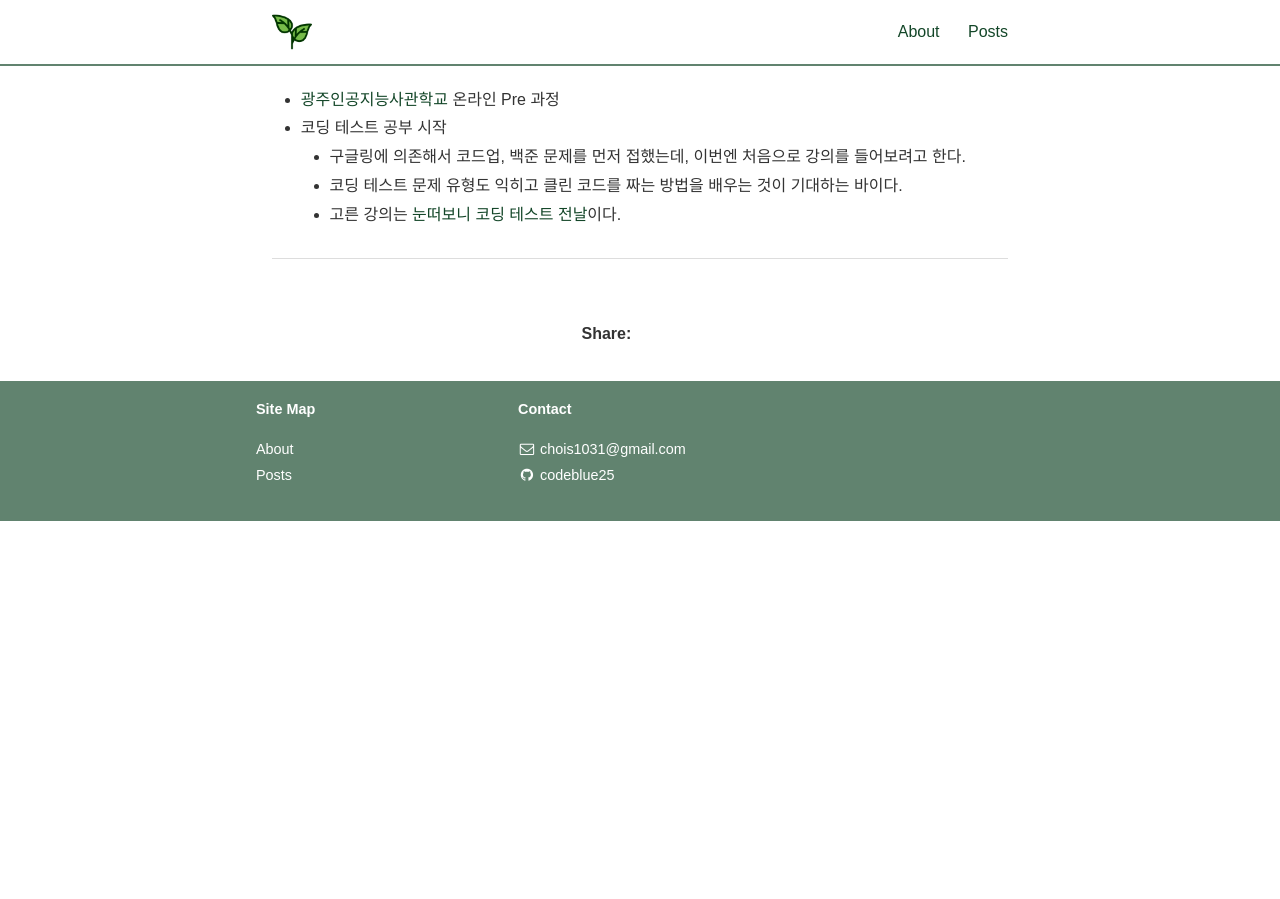
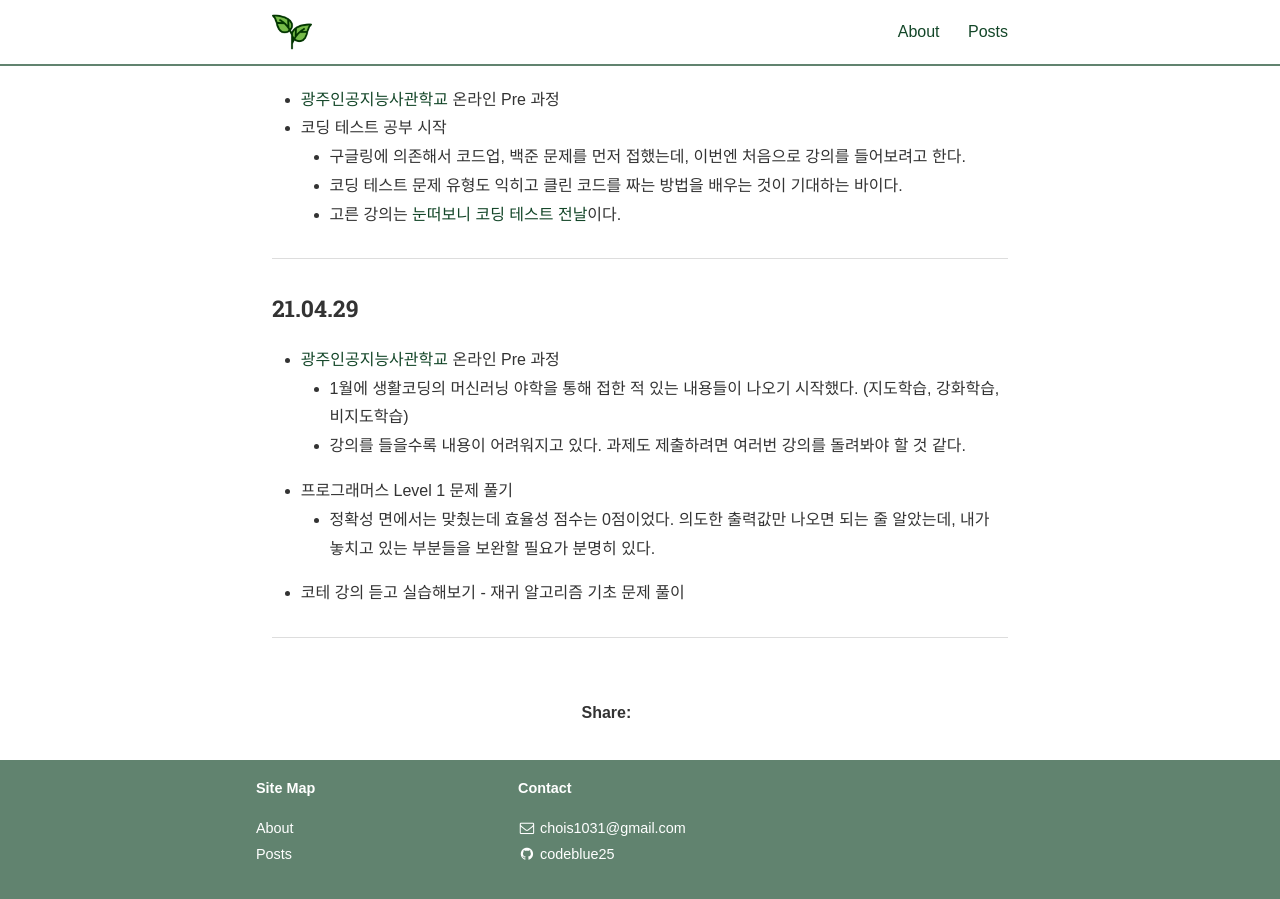
Before and after one commit to codeblue25/codeblue25.github.io, a Jekyll site: the page built from _posts/2021-04-25-0501.md, in a window 1280 px wide and 900 px high, scrolled down 1065 px. Built offline with Jekyll 4.4.1, drawn with Linux system fonts in a browser that asks for light colours; nearby versions of some CDN libraries; some web fonts are replaced; a style sheet for code colours, icons or effects is not loaded; before the commit the page ends 1586 px from its top, so only the background shows below that.

Commit message:
210429 TIL

```diff
--- a/_posts/2021-04-25-0501.md
+++ b/_posts/2021-04-25-0501.md
@@ -41,3 +41,14 @@ categories: TIL
   * 고른 강의는 [눈떠보니 코딩 테스트 전날](https://www.inflearn.com/course/%EC%BD%94%EB%94%A9-%ED%85%8C%EC%8A%A4%ED%8A%B8-%EC%A0%84%EB%82%A0)이다.
 
 ---
+
+<h3>21.04.29</h3>
+
+* [광주인공지능사관학교](https://aischool.likelion.net/) 온라인 Pre 과정
+  * 1월에 생활코딩의 머신러닝 야학을 통해 접한 적 있는 내용들이 나오기 시작했다. (지도학습, 강화학습, 비지도학습)
+  * 강의를 들을수록 내용이 어려워지고 있다. 과제도 제출하려면 여러번 강의를 돌려봐야 할 것 같다.
+* 프로그래머스 Level 1 문제 풀기
+  * 정확성 면에서는 맞췄는데 효율성 점수는 0점이었다. 의도한 출력값만 나오면 되는 줄 알았는데, 내가 놓치고 있는 부분들을 보완할 필요가 분명히 있다.
+* 코테 강의 듣고 실습해보기 - 재귀 알고리즘 기초 문제 풀이
+
+---
```
